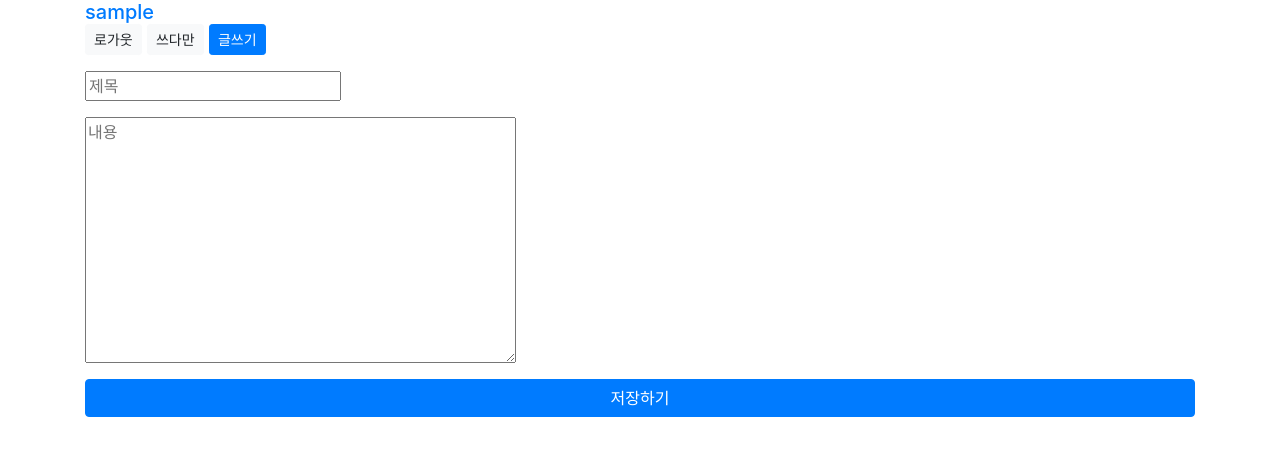
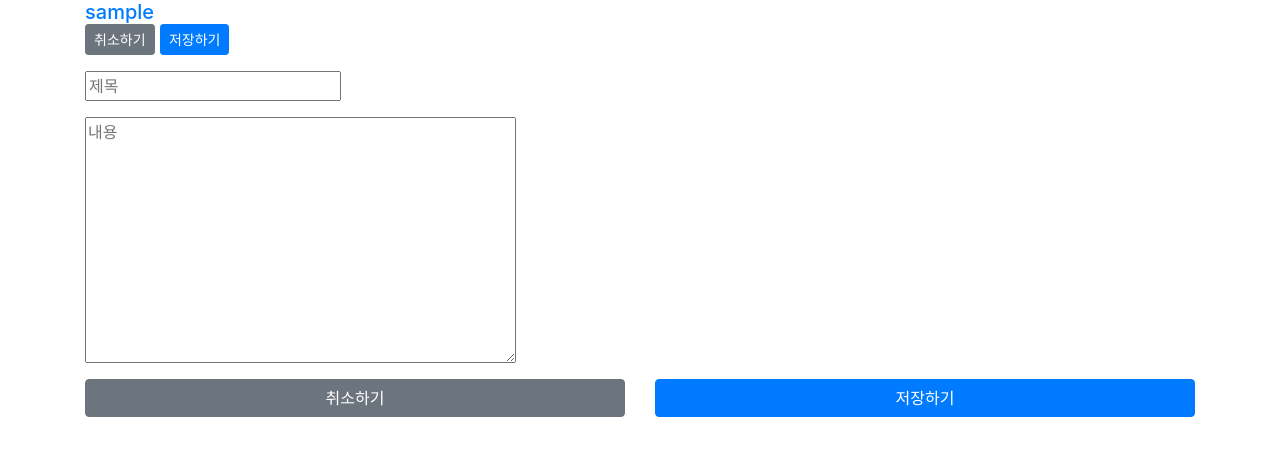
Before and after one commit to bobnorigun/memoir, a Django app: page /post/new/ in a window 1280 px wide. Shown: the top 456 px of the page. Run offline with Django 3.2, Linux system fonts and the light colour scheme; the visitor is signed in with stand-in values (Sample User, id 1); some libraries are stand-ins or nearby versions.

Commit message:
top buttm modified

```diff
--- /dev/null
+++ b/blog/templates/blog/base_postedit.html
@@ -0,0 +1,27 @@
+{% load static %}
+<html>
+    <head>
+        <title>Plugged</title>
+        <meta name="viewport" content="width=device-width,initial-scale=1" />
+        <link href="https://stackpath.bootstrapcdn.com/bootstrap/4.3.1/css/bootstrap.min.css" rel="stylesheet" integrity="sha384-ggOyR0iXCbMQv3Xipma34MD+dH/1fQ784/j6cY/iJTQUOhcWr7x9JvoRxT2MZw1T" crossorigin="anonymous">
+        <link href="https://fonts.googleapis.com/css?family=Noto+Sans+KR" rel="stylesheet">
+        <link rel="stylesheet" href="{% static 'css/blog.css' %}">
+        <link rel="icon" href="{% static 'favicon/favicon.ico' %}"/>
+    </head>
+    <body>
+        <div class="container">
+            <div class="page-header">
+                <h5><a href="/">{{ user.username }}</a>
+                    <p class="top-menu">
+                    <button type="button" onclick="history.back()" class="btn btn-secondary btn-sm">취소하기</button>
+                    <button type="submit" form="post-edit" class="btn btn-primary btn-sm">저장하기</button>
+                    </p>
+                </h5>
+            </div>
+            <div>
+                {% block content %}
+                {% endblock %}
+            </div>
+        </div>
+    </body>
+</html>
--- a/blog/templates/blog/post_edit.html
+++ b/blog/templates/blog/post_edit.html
@@ -1,10 +1,18 @@
-{% extends 'blog/base.html' %}
+{% extends 'blog/base_postedit.html' %}
 
 {% block content %}
 <div class="form-group">
-	<form method="POST" class="post-form">{% csrf_token %}
+	<form id="post-edit" method="POST" class="post-form">{% csrf_token %}
 		{{ form.as_p }}
-		<button type="submit" class="btn btn-primary btn-block">저장하기</button>
+		<div class="row">
+			<div class="col">
+			<button type="button" onclick="history.back()" class="btn btn-secondary btn-block">취소하기</button>
+			</div>
+			<div class="col">
+			<button type="submit" class="btn btn-primary btn-block">저장하기</button>
+			</div>
+		</div>
 	</form>
+
 </div>
 {% endblock %}
```
